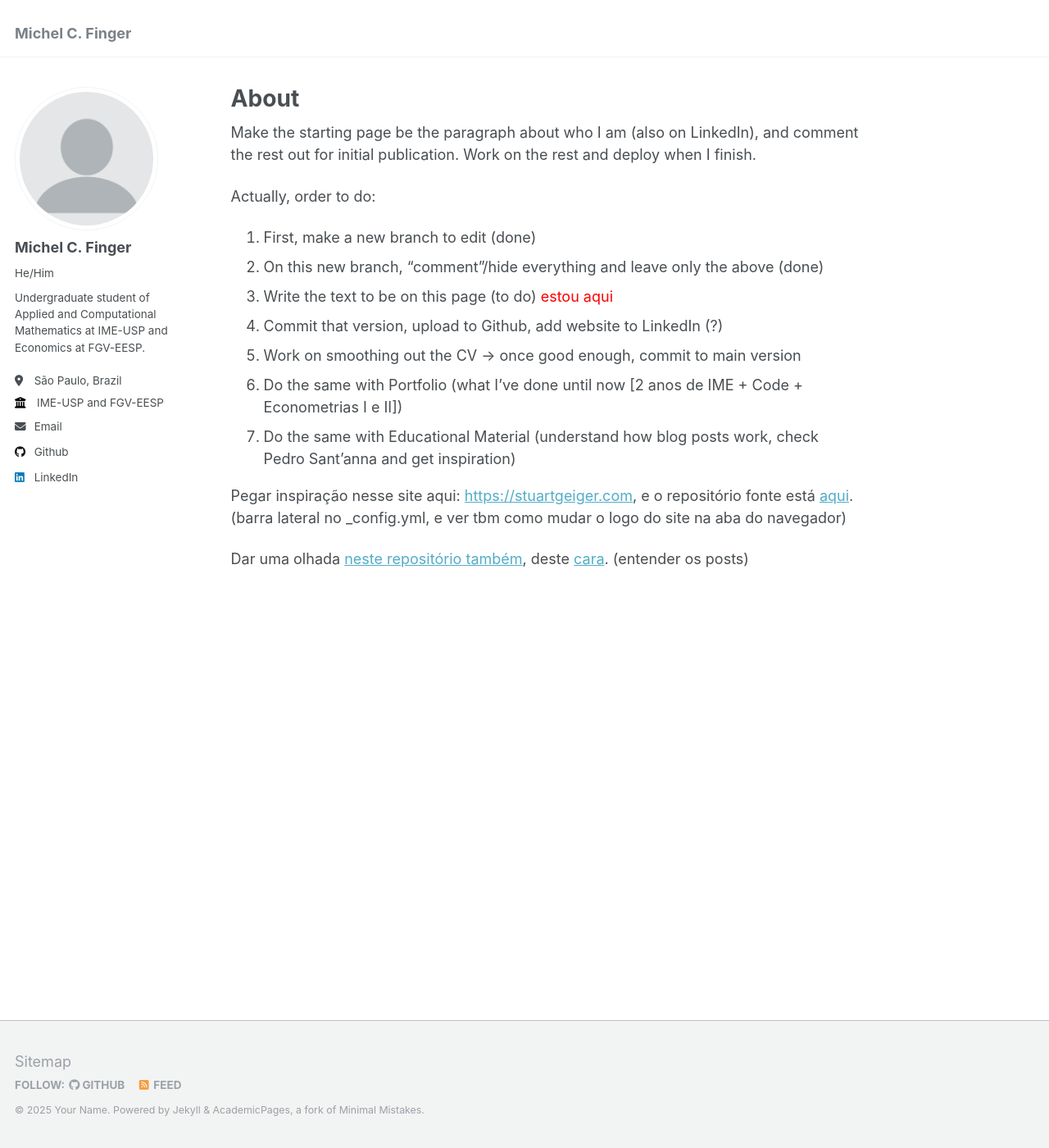
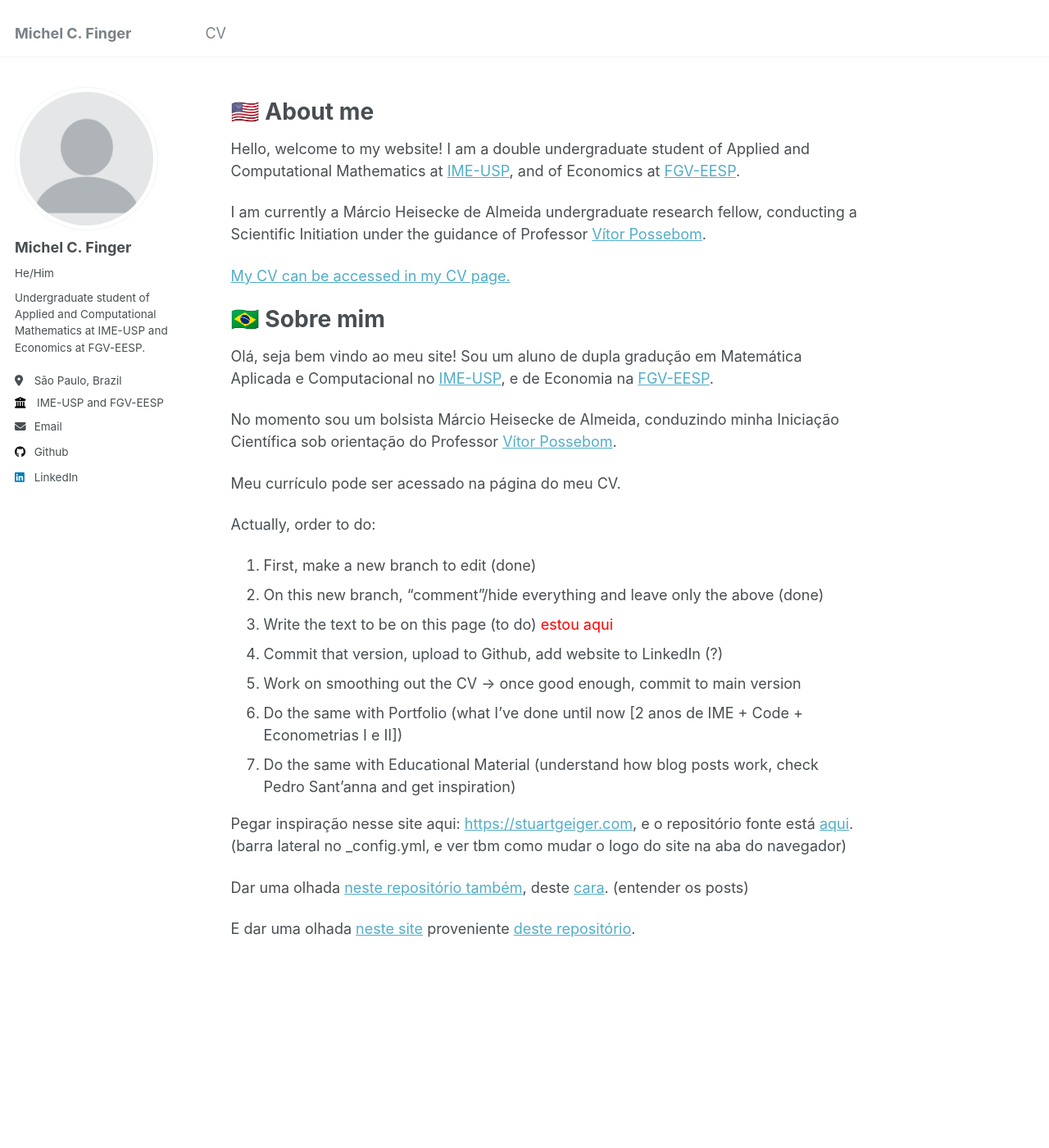
Before and after one commit to Micsifin/micsifin.github.io, a Jekyll site: the page built from _pages/about.md, in a window 1280 px wide and 1400 px high. Shown: the whole window at 82% size. Built offline with Jekyll 4.4.1, drawn with Linux system fonts in a browser that asks for light colours.

Commit message:
Editei about e navigation

```diff
--- a/_data/navigation.yml
+++ b/_data/navigation.yml
@@ -20,8 +20,8 @@ main:
   #- title: "Educational" # mudar nome para educação ou algo do gênero
   #  url: /educational-material/
 
-  #- title: "CV"
-  #  url: /cv/
+  - title: "CV"
+    url: /cv/
 
   #- title: "Guide"
   #  url: /markdown/
--- a/_pages/about.md
+++ b/_pages/about.md
@@ -1,13 +1,27 @@
 ---
 permalink: /
-title: "About"
+title: ""
 author_profile: true
 redirect_from:
   - /about/
   - /about.html
 ---
 
-Make the starting page be the paragraph about who I am (also on LinkedIn), and comment the rest out for initial publication. Work on the rest and deploy when I finish.
+# 🇺🇸 About me
+
+Hello, welcome to my website! I am a double undergraduate student of Applied and Computational Mathematics at [IME-USP](https://www.ime.usp.br/en/home/), and of Economics at [FGV-EESP](https://economics-sp.fgv.br/).
+
+I am currently a Márcio Heisecke de Almeida undergraduate research fellow, conducting a Scientific Initiation under the guidance of Professor [Vítor Possebom](https://sites.google.com/site/vitorapossebom/).
+
+[My CV can be accessed in my CV page.](/cv)
+
+# 🇧🇷 Sobre mim
+
+Olá, seja bem vindo ao meu site! Sou um aluno de dupla gradução em Matemática Aplicada e Computacional no [IME-USP](https://www.ime.usp.br/), e de Economia na [FGV-EESP](https://eesp.fgv.br/).
+
+No momento sou um bolsista Márcio Heisecke de Almeida, conduzindo minha Iniciação Científica sob orientação do Professor [Vítor Possebom](https://sites.google.com/site/vitorapossebom/).
+
+Meu currículo pode ser acessado na página do meu CV.
 
 Actually, order to do:
 
@@ -22,3 +36,5 @@ Actually, order to do:
 Pegar inspiração nesse site aqui: <https://stuartgeiger.com>, e o repositório fonte está [aqui](https://github.com/staeiou/staeiou.github.io). (barra lateral no _config.yml, e ver tbm como mudar o logo do site na aba do navegador)
 
 Dar uma olhada [neste repositório também](https://github.com/rjzupkoii/rjzupkoii.github.io/tree/master), deste [cara](https://rjzupkoii.github.io//). (entender os posts)
+
+E dar uma olhada [neste site](https://www.jonathandroth.com/) proveniente [deste repositório](https://github.com/jonathandroth/jonathandroth.github.io/tree/master).
```
Also changed, not shown: 1 other file.
